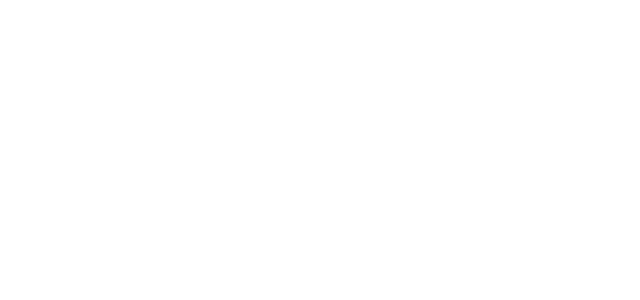
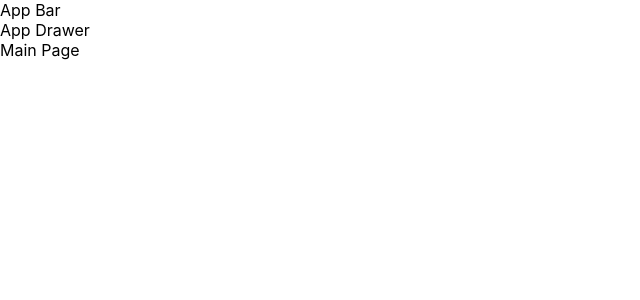
Before and after one commit to mbuczek007/memesis, a React (Create React App) app: page / in a window 1280 px wide. Shown: the top 300 px of the page, without its empty margins (0-640 px from the left). Built offline with nearby package versions, Linux system fonts and the light colour scheme.

Commit message:
add router, remove material-ui, add base app structure, add intl

```diff
--- a/package.json
+++ b/package.json
@@ -3,10 +3,6 @@
   "version": "0.1.0",
   "private": true,
   "dependencies": {
-    "@material-ui/core": "^4.11.0",
-    "@material-ui/icons": "^4.9.1",
-    "@material-ui/lab": "^4.0.0-alpha.56",
-    "@material-ui/pickers": "^3.2.10",
     "@testing-library/jest-dom": "^5.11.5",
     "@testing-library/react": "^11.1.0",
     "@testing-library/user-event": "^12.1.10",
--- a/src/App.js
+++ /dev/null
@@ -1,9 +0,0 @@
-const App = () => {
-  return (
-    <div>
-
-    </div>
-  );
-}
-
-export default App;
--- /dev/null
+++ b/src/app/App.js
@@ -0,0 +1,31 @@
+import React from 'react';
+import {Route, Switch} from 'react-router-dom';
+import {ThemeProvider} from 'styled-components';
+import MainPage from './features/MainPage/MainPage';
+
+const theme = {
+  palette: {
+    primary: {
+      main: '#006bb5',
+    },
+    secondary: {
+      light: '#78809e',
+      main: '#dc004e',
+      contrastText: '#ffcc00',
+    },
+    contrastThreshold: 3,
+    tonalOffset: 0.2,
+  },
+};
+
+const App = () => {
+  return (
+    <ThemeProvider theme={theme}>
+      <Switch>
+        <Route path="/" exact component={MainPage}/>
+      </Switch>
+    </ThemeProvider>
+  );
+}
+
+export default App;
--- /dev/null
+++ b/src/app/core/AppShell/AppShell.js
@@ -0,0 +1,15 @@
+import React from 'react';
+import Header from './components/Header/Header';
+
+const AppShell = props => {
+  const {children} = props;
+
+  return (
+    <div>
+      <Header/>
+      {children}
+    </div>
+  );
+}
+
+export default AppShell;
--- /dev/null
+++ b/src/app/core/AppShell/components/AppDrawer/AppDrawer.js
@@ -0,0 +1,9 @@
+import React from 'react';
+
+const AppDrawer = () => {
+  return (
+    <div>App Drawer</div>
+  );
+}
+
+export default AppDrawer;
--- /dev/null
+++ b/src/app/core/AppShell/components/Header/Header.js
@@ -0,0 +1,13 @@
+import React from 'react';
+import AppDrawer from '../AppDrawer/AppDrawer';
+
+const Header = () => {
+  return (
+    <>
+      <div>App Bar</div>
+      <AppDrawer />
+    </>
+  )
+}
+
+export default Header;
--- /dev/null
+++ b/src/app/features/MainPage/MainPage.js
@@ -0,0 +1,12 @@
+import React from 'react';
+import AppShell from '../../core/AppShell/AppShell';
+
+const MainPage = () => {
+  return (
+    <AppShell>
+      Main Page
+    </AppShell>
+  )
+};
+
+export default MainPage;
--- a/src/index.js
+++ b/src/index.js
@@ -1,11 +1,19 @@
 import React from 'react';
 import ReactDOM from 'react-dom';
+import { BrowserRouter } from 'react-router-dom';
+import { IntlProvider } from 'react-intl';
+import pl from './locale/pl.json';
 import './index.css';
-import App from './App';
+import App from './app/App';
 
-ReactDOM.render(
+const app = (
   <React.StrictMode>
-    <App />
-  </React.StrictMode>,
-  document.getElementById('root')
+    <BrowserRouter>
+      <IntlProvider locale="pl" messages={pl}>
+        <App/>
+      </IntlProvider>
+    </BrowserRouter>
+  </React.StrictMode>
 );
+
+ReactDOM.render(app, document.getElementById('root'));
--- /dev/null
+++ b/src/locale/pl.json
@@ -0,0 +1,3 @@
+{
+  "global.title": "MeMesis"
+}
```
Also changed, not shown: 1 other file (tests, documents, lock files or other folders).
